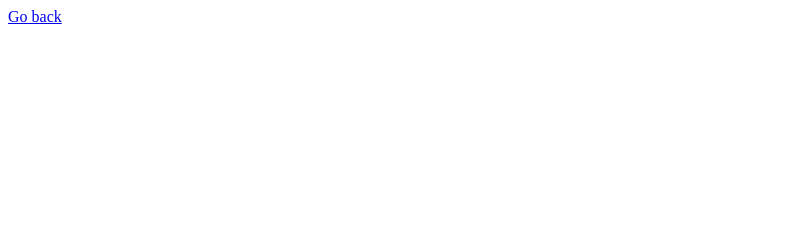
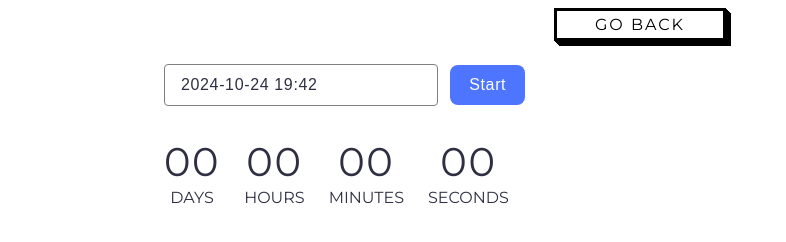
Before and after one commit to Dmytro-Tr/goit-js-hw-10, a website built with Vite: page src/1-timer.html in a window 1280 px wide. Shown: the whole page, without its empty margins (0-786 px from the left). Built offline with nearby package versions, Linux system fonts and the light colour scheme.

Commit message:
add timer

```diff
--- a/package.json
+++ b/package.json
@@ -17,6 +17,8 @@
   "author": "Alexander Repeta <alexander.repeta@gmail.com>",
   "license": "ISC",
   "dependencies": {
+    "flatpickr": "^4.6.13",
+    "izitoast": "^1.4.0",
     "vite-plugin-full-reload": "^1.2.0",
     "vite-plugin-html-inject": "^1.1.2"
   }
--- a/src/1-timer.html
+++ b/src/1-timer.html
@@ -5,8 +5,15 @@
   <meta charset="UTF-8" />
   <meta http-equiv="X-UA-Compatible" content="IE=edge" />
   <meta name="viewport" content="width=device-width, initial-scale=1.0" />
+  <link rel="preconnect" href="https://fonts.googleapis.com">
+  <link rel="preconnect" href="https://fonts.gstatic.com" crossorigin>
+  <link href="https://fonts.googleapis.com/css2?family=Montserrat:wght@400..700&display=swap" rel="stylesheet">
   <title>Timer</title>
   <link rel="stylesheet" href="./css/1-timer.css" />
+
+  <link rel="stylesheet" href="https://cdn.jsdelivr.net/npm/flatpickr/dist/flatpickr.min.css">
+  <!-- <link rel="stylesheet" href="iziToast.min.css"> -->
+
 </head>
 
 <body>
@@ -14,10 +21,35 @@
 
   <main>
     <div class="container">
+      <input type="text" id="datetime-picker" />
+      <button type="button" data-start>Start</button>
+
+      <div class="timer">
+        <div class="field">
+          <span class="value" data-days>00</span>
+          <span class="label">Days</span>
+        </div>
+        <div class="field">
+          <span class="value" data-hours>00</span>
+          <span class="label">Hours</span>
+        </div>
+        <div class="field">
+          <span class="value" data-minutes>00</span>
+          <span class="label">Minutes</span>
+        </div>
+        <div class="field">
+          <span class="value" data-seconds>00</span>
+          <span class="label">Seconds</span>
+        </div>
+      </div>
 
     </div>
   </main>
 
+  <!-- <script src="iziToast.min.js" type="text/javascript"></script> -->
+  <script src="https://cdn.jsdelivr.net/npm/flatpickr"></script>
+
+  <script type="module" src="./js/1-timer.js"></script>
 </body>
 
 </html>
--- a/src/css/1-timer.css
+++ b/src/css/1-timer.css
@@ -0,0 +1,110 @@
+body {
+  font-family: "Montserrat", serif;
+  font-optical-sizing: auto;
+  font-weight: 400;
+  font-style: normal;
+}
+
+.back-link {
+  display: flex;
+  align-items: center;
+  justify-content: center;
+  padding-top: 15px;
+  width: 150px;
+  margin: 0 auto;
+
+  font-size: 16px;
+  letter-spacing: 2px;
+  text-decoration: none;
+  text-transform: uppercase;
+  color: #000;
+  cursor: pointer;
+  border: 3px solid;
+  padding: 0.25em 0.5em;
+  box-shadow: 1px 1px 0px 0px, 2px 2px 0px 0px, 3px 3px 0px 0px, 4px 4px 0px 0px, 5px 5px 0px 0px;
+  position: relative;
+  user-select: none;
+  -webkit-user-select: none;
+  touch-action: manipulation;
+}
+
+.back-link:hover {
+  box-shadow: 0px 0px 0px 0px;
+  top: 5px;
+  left: 5px;
+}
+
+.container {
+  padding: 23px 156px;
+}
+
+input {
+  border: 1px solid #808080;
+  border-radius: 4px;
+  width: 240px;
+  /* height: 40px; */
+  background-color: #fff;
+  margin-right: 8px;
+  margin-bottom: 32px;
+  padding: 8px 16px;
+
+  font-weight: 400;
+  font-size: 16px;
+  line-height: 1.5;
+  letter-spacing: 0.04em;
+  color: #2e2f42;
+}
+
+input:hover {
+  border: 1px solid #000;
+}
+
+input:active {
+  border: 1px solid #4e75ff;
+}
+
+button {
+  border-radius: 8px;
+  border: none;
+  padding: 8px 16px;
+  width: 75px;
+  /* height: 40px; */
+  background-color: #4e75ff;
+
+  font-weight: 500;
+  font-size: 16px;
+  line-height: 1.5;
+  letter-spacing: 0.04em;
+  color: #fff;
+  transition: background-color 250ms ease-in-out;
+}
+
+button:hover {
+  background-color: #6c8cff;
+}
+
+.timer {
+  display: flex;
+  gap: 24px;
+}
+
+.field {
+  display: flex;
+  flex-direction: column;
+  align-items: center;
+  justify-content: center;
+}
+
+.value {
+  font-size: 40px;
+  line-height: 1.2;
+  letter-spacing: 0.04em;
+  color: #2e2f42;
+}
+
+.label {
+  font-size: 16px;
+  line-height: 1.5;
+  color: #2e2f42;
+  text-transform: uppercase;
+}
--- a/src/css/2-snackbar.css
+++ b/src/css/2-snackbar.css
@@ -0,0 +1,28 @@
+.back-link {
+  display: flex;
+  align-items: center;
+  justify-content: center;
+  padding-top: 15px;
+  width: 150px;
+  margin: 0 auto;
+
+  font-size: 16px;
+  letter-spacing: 2px;
+  text-decoration: none;
+  text-transform: uppercase;
+  color: #000;
+  cursor: pointer;
+  border: 3px solid;
+  padding: 0.25em 0.5em;
+  box-shadow: 1px 1px 0px 0px, 2px 2px 0px 0px, 3px 3px 0px 0px, 4px 4px 0px 0px, 5px 5px 0px 0px;
+  position: relative;
+  user-select: none;
+  -webkit-user-select: none;
+  touch-action: manipulation;
+}
+
+.back-link:hover {
+  box-shadow: 0px 0px 0px 0px;
+  top: 5px;
+  left: 5px;
+}
--- a/src/js/1-timer.js
+++ b/src/js/1-timer.js
@@ -0,0 +1,81 @@
+// es modules are recommended, if available, especially for typescript
+import flatpickr from 'flatpickr';
+// Додатковий імпорт стилів
+import 'flatpickr/dist/flatpickr.min.css';
+
+// Описаний у документації
+import iziToast from 'izitoast';
+// Додатковий імпорт стилів
+import 'izitoast/dist/css/iziToast.min.css';
+
+flatpickr('input#datetime-picker', {});
+
+const startBtn = document.querySelector('button[data-start]');
+const dataDays = document.querySelector('[data-days]');
+const dataHours = document.querySelector('[data-hours]');
+const dataMinutes = document.querySelector('[data-minutes]');
+const dataSeconds = document.querySelector('[data-seconds]');
+const datatimePicker = document.querySelector('#datetime-picker');
+
+startBtn.disabled = true; //Кнопка не активна
+
+const options = {
+  enableTime: true,
+  time_24hr: true,
+  defaultDate: new Date(),
+  minuteIncrement: 1,
+  onClose(selectedDates) {
+    const currentDate = new Date();
+
+    if (selectedDates[0].getTime() < currentDate) {
+      iziToast.show({
+        message: 'Please choose a date in the future',
+      });
+      startBtn.disabled = true; //Кнопка не активна
+    } else {
+      // selectedDates = selectedDates[0].getTime();
+      startBtn.disabled = false; //Кнопка активна
+    }
+  },
+};
+
+flatpickr(datatimePicker, options);
+let userSelectedDate;
+
+function startTimer() {
+  startBtn.disabled = true;
+  datatimePicker.disabled = true;
+
+  const intervalId = setInterval(() => {
+    const currentTime = Date.now();
+    const ms = userSelectedDate - currentTime;
+
+    // console.log(intervalId);
+
+    if (ms <= 1000) {
+      clearInterval(intervalId);
+      datatimePicker.disabled = true;
+    }
+  }, 1000);
+}
+
+startBtn.addEventListener('click', startTimer);
+
+function convertMs(ms) {
+  // Number of milliseconds per unit of time
+  const second = 1000;
+  const minute = second * 60;
+  const hour = minute * 60;
+  const day = hour * 24;
+
+  // Remaining days
+  const days = Math.floor(ms / day);
+  // Remaining hours
+  const hours = Math.floor((ms % day) / hour);
+  // Remaining minutes
+  const minutes = Math.floor(((ms % day) % hour) / minute);
+  // Remaining seconds
+  const seconds = Math.floor((((ms % day) % hour) % minute) / second);
+
+  return { days, hours, minutes, seconds };
+}
--- a/src/js/2-snackbar.js
+++ b/src/js/2-snackbar.js
@@ -0,0 +1 @@
+console.log('Snackbar');
```
Also changed, not shown: src/2-snackbar.html (+1 -0 lines), src/css/header.css (+37 -6 lines), 1 other file.
